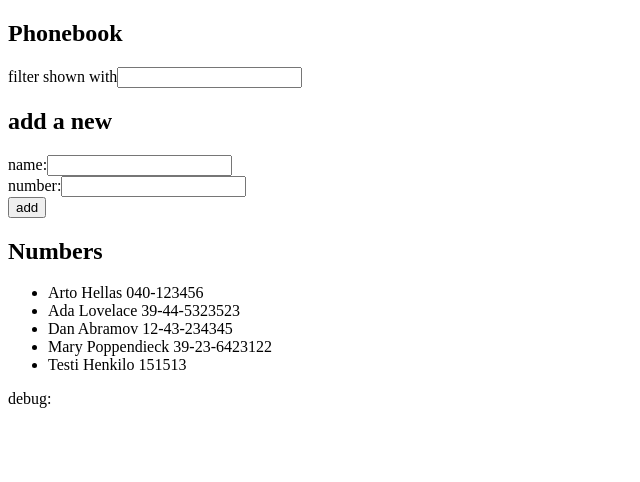
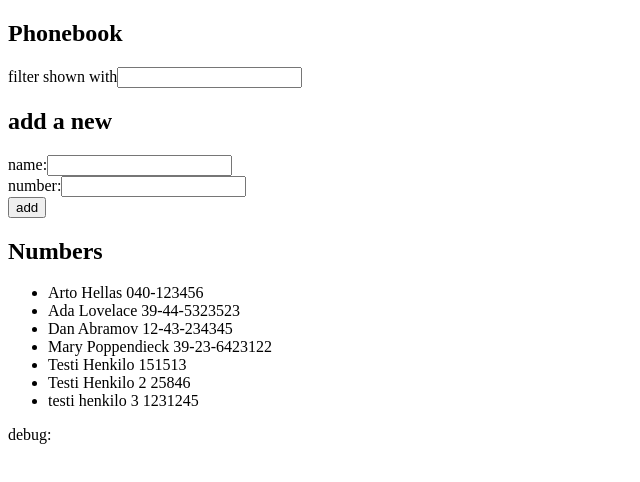
Before and after one commit to juleht/fullstackopen, a React (Vite) app in the folder part2/phonebook/: page / in a window 1280 px wide. Shown: the top 482 px of the page, without its empty margins (0-640 px from the left). Built offline with nearby package versions, Linux system fonts and the light colour scheme; data requests are answered from the project's data file.

Commit message:
tehtava 2.13

```diff
--- a/part2/phonebook/db.json
+++ b/part2/phonebook/db.json
@@ -24,6 +24,16 @@
       "id": "761a",
       "name": "Testi Henkilo",
       "number": "151513"
+    },
+    {
+      "id": "ea99",
+      "name": "Testi Henkilo 2",
+      "number": "25846"
+    },
+    {
+      "id": "1799",
+      "name": "testi henkilo 3",
+      "number": "1231245"
     }
   ]
 }
--- a/part2/phonebook/src/App.jsx
+++ b/part2/phonebook/src/App.jsx
@@ -3,6 +3,7 @@ import PersonToShow from './components/Person'
 import { Header } from './components/Parts'
 import { FilterFrom, SubmitForm } from './components/Form'
 import axios from 'axios'
+import personService from './services/persons'
 
 const App = (props) => {
   const [persons, setPersons] = useState([])
@@ -13,8 +14,8 @@ const App = (props) => {
   const personsToShow = persons.filter(person => new RegExp(showPerson, 'i').test(person.name))
 
   useEffect(() => {
-    axios
-      .get('http://localhost:3001/persons')
+    personService
+    .getAll()
     .then(response => {
       setPersons(response.data)
     })
@@ -29,8 +30,8 @@ const App = (props) => {
     if (persons.some((x) => x.name === newName)) {
       alert(`${newName} is already added to phonebook`)
     } else {
-      axios
-        .post('http://localhost:3001/persons', personObject)
+      personService
+      .create(personObject)
       .then(response => {
         console.log(response)
         setPersons(persons.concat(personObject))
--- /dev/null
+++ b/part2/phonebook/src/services/persons.js
@@ -0,0 +1,13 @@
+import axios from "axios";
+const baseUrl = 'http://localhost:3001/persons'
+
+
+const getAll = () => {
+    return axios.get(baseUrl)
+}
+
+const create = (newObject) => {
+    return axios.post(baseUrl, newObject)
+}
+
+export default { getAll, create }
```
Lines whose indentation alone changed are shown as unchanged.
